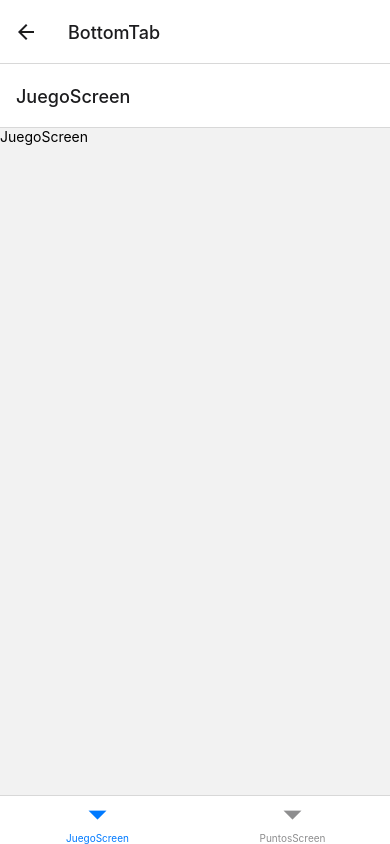
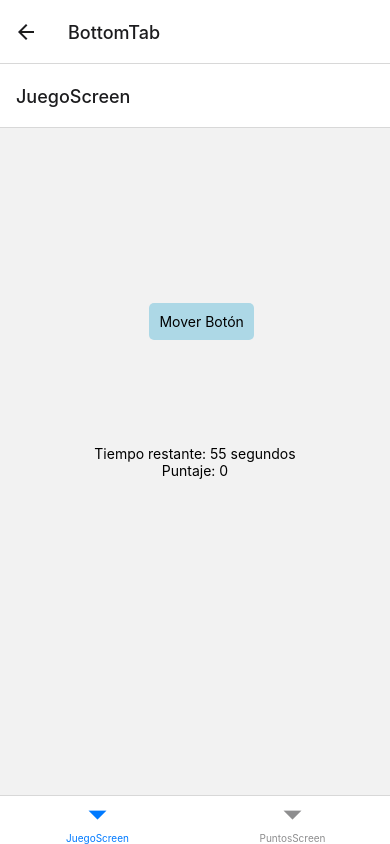
Before and after one commit to Armiprogram/proyectoMovII, a React Native app: screen /BottomTab in a window 390 px wide. Built offline with nearby package versions, Linux system fonts and the light colour scheme.

Commit message:
usestate useEfect mariana y johaan

```diff
--- a/screens/JuegoScreen.tsx
+++ b/screens/JuegoScreen.tsx
@@ -1,12 +1,60 @@
-import { StyleSheet, Text, View } from 'react-native'
-import React from 'react'
+import { StyleSheet, Text, View, TouchableOpacity } from 'react-native'
+import React, { useEffect, useState } from 'react'
 
 export default function JuegoScreen() {
+  //tiempo restante
+  const[tiempoRestante, setTiempoRestante] = useState(60);
+
+  //puntaje del jugador
+  const[puntaje, setPuntaje] = useState(0);
+
+  const[posicioninsecto, setPosiscionInsecto]=useState({
+    left: Math.random() * 300,
+    top: Math.random()* 500,
+  });
+
+  useEffect(()=>{
+    const intervaloTiempo = setInterval(()=>{
+      setTiempoRestante((inicioTiemp)=>(inicioTiemp>0? inicioTiemp - 1 : 0));
+    }, 1000);
+
+  return ()=> clearInterval(intervaloTiempo);
+  }, []);
+
+  const muerteExitosa = ()=>{
+    setPuntaje((inicioPuntaje)=> inicioPuntaje + 1);
+
+    setPosiscionInsecto({
+      left: Math.random() * 300,
+      top: Math.random() * 500,
+    })
+  };
+
   return (
-    <View>
-      <Text>JuegoScreen</Text>
+    <View style={styles.container}>
+      <Text>Tiempo restante: {tiempoRestante} segundos</Text>
+      <Text>Puntaje: {puntaje}</Text>
+      <TouchableOpacity
+        style={[styles.button, { left: posicioninsecto.left, top: posicioninsecto.top }]}
+        onPress={muerteExitosa}
+      >
+        <Text>Mover Botón</Text>
+      </TouchableOpacity>
     </View>
   )
 }
 
-const styles = StyleSheet.create({})
+const styles = StyleSheet.create({
+
+  container:{
+    flex: 1,
+    justifyContent: 'center',
+    alignItems: 'center',
+  },
+  button: {
+    position: 'absolute',
+    backgroundColor: 'lightblue',
+    padding: 10,
+    borderRadius: 5,
+  },
+})
```
